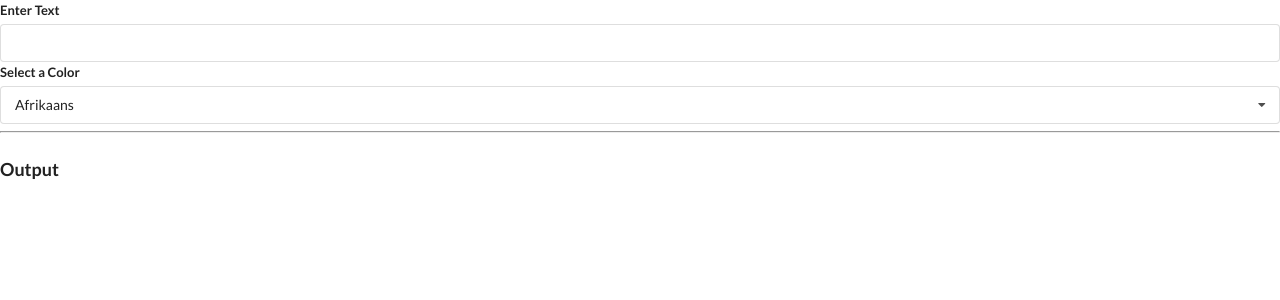
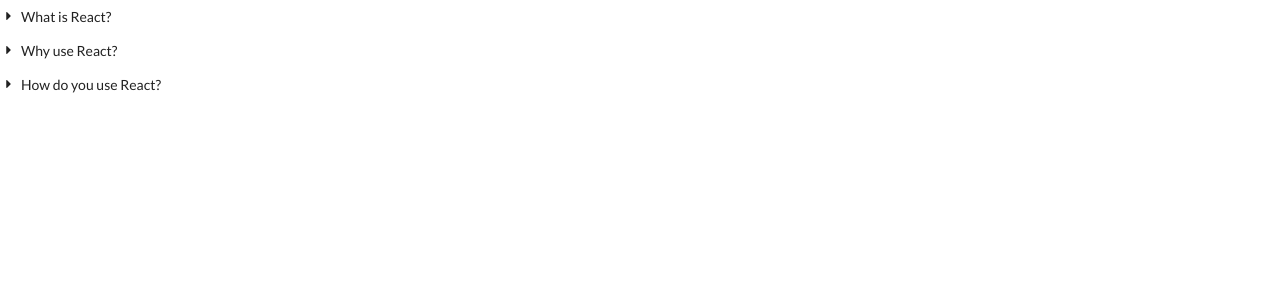
Before and after one commit to AshishSheoran/React-workshop, a React (Create React App) app in the folder widgets/: page / in a window 1280 px wide. Shown: the top 300 px of the page. Built offline with nearby package versions, Linux system fonts and the light colour scheme; no server answers.

Commit message:
Added Routes for widgets

```diff
--- a/widgets/src/App.js
+++ b/widgets/src/App.js
@@ -3,6 +3,22 @@
 import Search from './components/Search';
 import Dropdown from './components/Dropdown';
 import Translate from './components/Translate';
+import Route from './components/Route';
+
+const items = [
+    {
+        title: 'What is React?',
+        content: 'React is a front end javaScript framework.',
+    },
+    {
+        title: 'Why use React?',
+        content: 'React is a favourite JS library among engineers.',
+    },
+    {
+        title: 'How do you use React?',
+        content: 'You use React by creating components.',
+    },
+];
 
 const options = [
     {
@@ -20,9 +36,26 @@
 ];
 
 const App = () => {
+    const [selected, setSelected] = useState(options[0]);
     return (
         <div>
-            <Translate />
+            <Route path="/">
+                <Accordian items={items} />
+            </Route>
+            <Route path="/list">
+                <Search />
+            </Route>
+            <Route path="/dropdown">
+                <Dropdown
+                    label="Select a color"
+                    options={options}
+                    selected={selected}
+                    onSelectedChange={setSelected}
+                />
+            </Route>
+            <Route path="/translate">
+                <Translate />
+            </Route>
         </div>
     );
 };
--- /dev/null
+++ b/widgets/src/components/Route.js
@@ -0,0 +1,5 @@
+const Route = ({ path, children }) => {
+    return window.location.pathname === path ? children : null;
+};
+
+export default Route;
```
